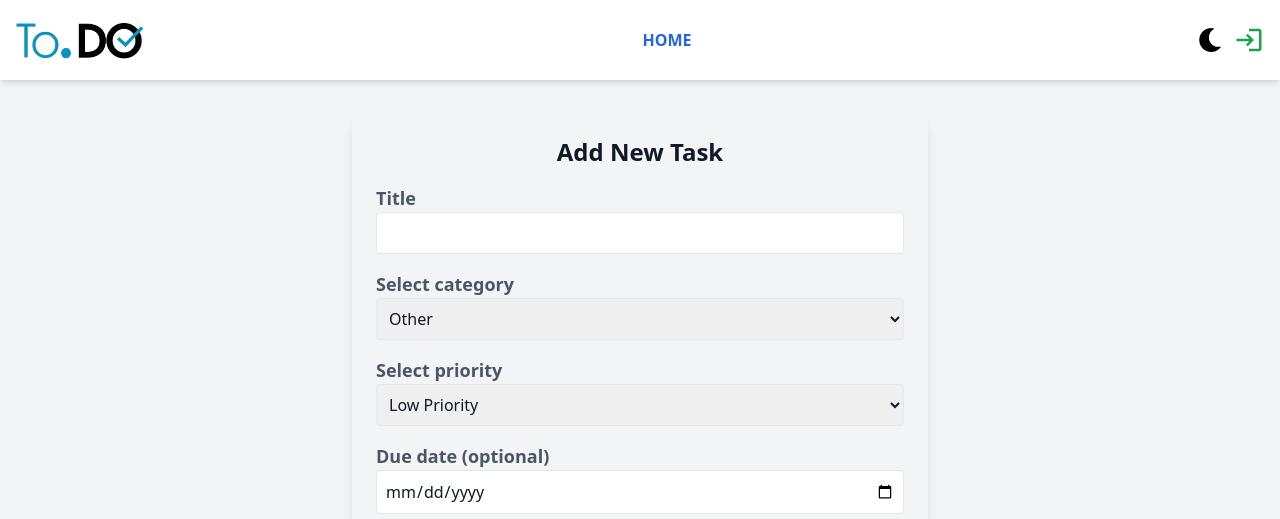
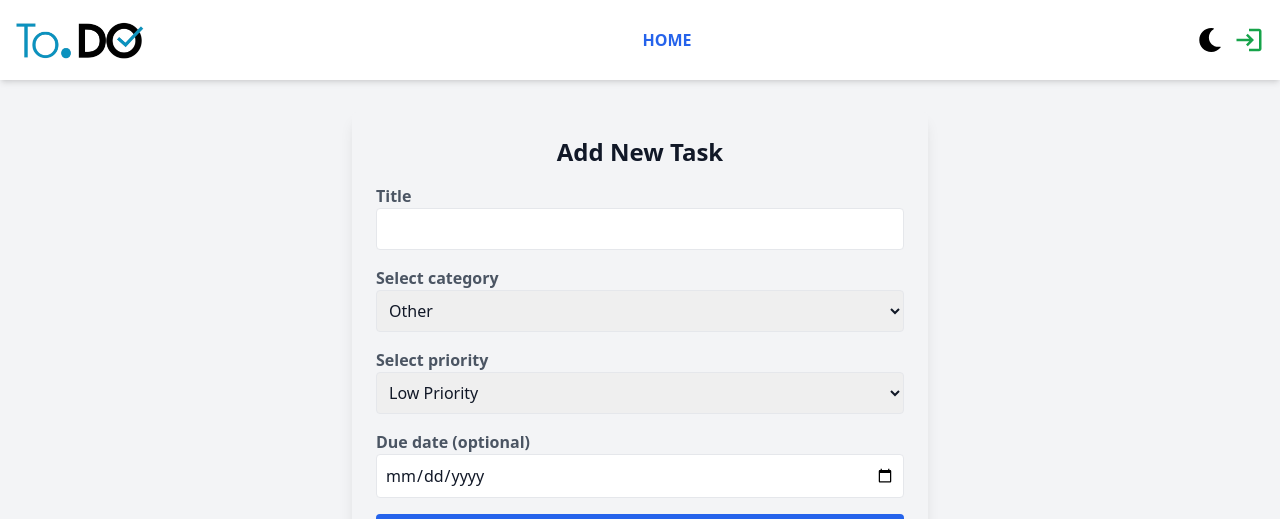
Before and after one commit to mitosz11/TaskManager, a React (Vite) app in the folder frontend/: page /taskmanager in a window 1280 px wide. Shown: the top 519 px of the page. Built offline with nearby package versions, Linux system fonts and the light colour scheme; no server answers.

Commit message:
change label text size

```diff
--- a/frontend/src/components/TaskCreate.jsx
+++ b/frontend/src/components/TaskCreate.jsx
@@ -38,7 +38,7 @@ export default ({ refreshTasks }) => {
             <div className="mb-4">
               <label
                 htmlFor="title"
-                className="text-lg  font-bold dark:text-gray-300 text-gray-600"
+                className="text-md  font-bold dark:text-gray-300 text-gray-600"
               >
                 Title
               </label>
@@ -57,7 +57,7 @@ export default ({ refreshTasks }) => {
             <div className="mb-4">
               <label
                 htmlFor="category"
-                className="text-lg  font-bold dark:text-gray-300 text-gray-600"
+                className="text-md  font-bold dark:text-gray-300 text-gray-600"
               >
                 Select category
               </label>
@@ -76,7 +76,7 @@ export default ({ refreshTasks }) => {
             <div className="mb-4">
               <label
                 htmlFor="category"
-                className="text-lg  font-bold dark:text-gray-300 text-gray-600"
+                className="text-md  font-bold dark:text-gray-300 text-gray-600"
               >
                 Select priority
               </label>
@@ -93,7 +93,7 @@ export default ({ refreshTasks }) => {
             <div className="mb-4">
               <label
                 htmlFor="category"
-                className="text-lg  font-bold dark:text-gray-300 text-gray-600"
+                className="text-md  font-bold dark:text-gray-300 text-gray-600"
               >
                 Due date (optional)
               </label>
```
